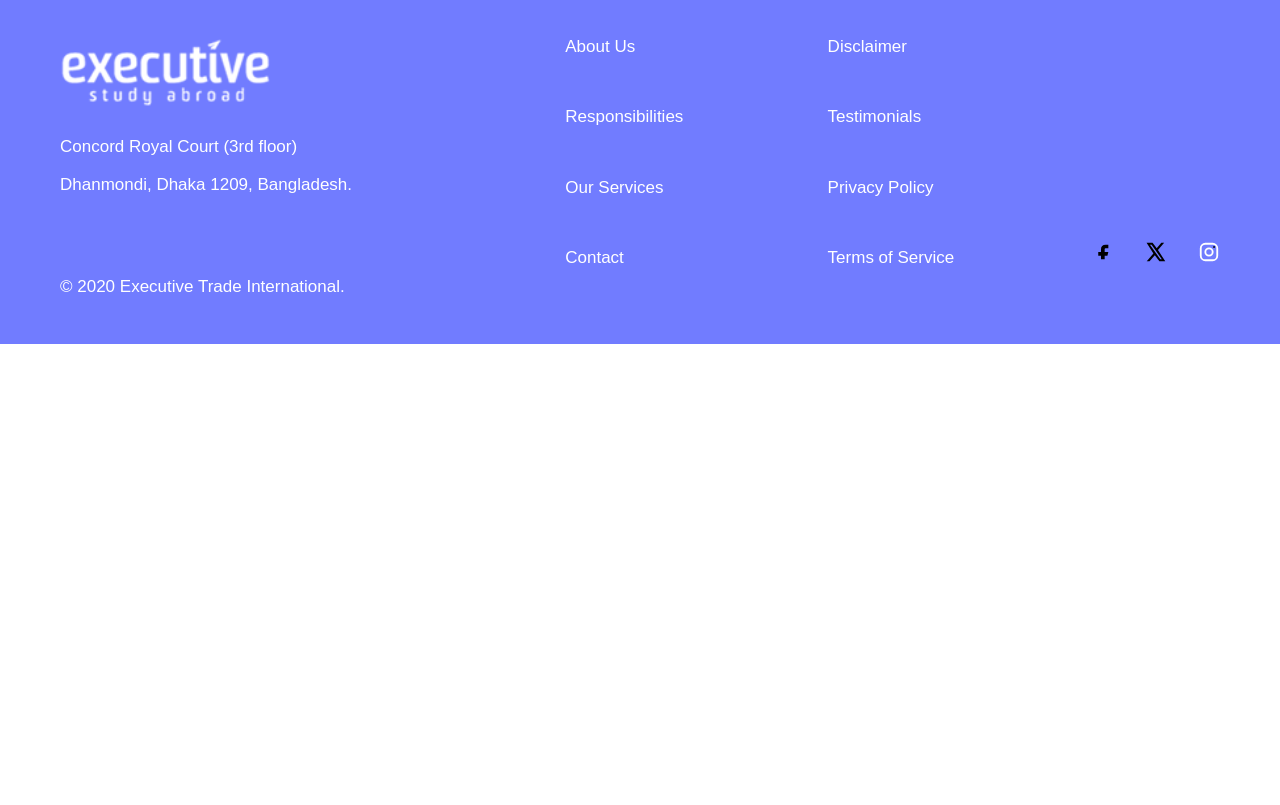
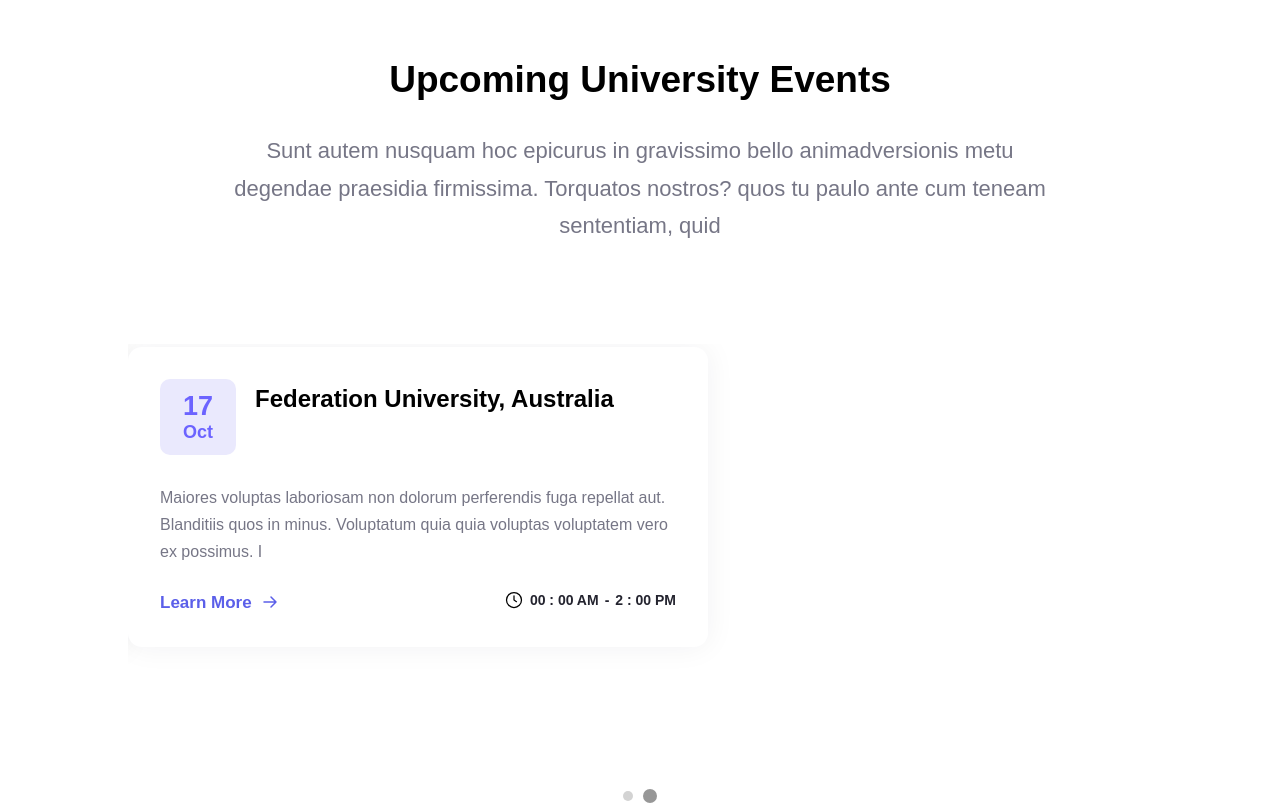
Before and after one commit to DevSodikjon/study-abroad, a Next.js app: page / in a window 1280 px wide. Shown: the part 3840-4645 px from the top of the page. Before the commit the page ends 4184 px from the top, so only its background shows below. Built offline with nearby package versions, Linux system fonts and the light colour scheme.

Commit message:
I finished events section

```diff
--- a/app/page.tsx
+++ b/app/page.tsx
@@ -4,6 +4,7 @@
 import Services from "@/components/Services/Services";
 import Universities from "@/components/Universities/Universities";
 import News from "@/components/News/News"
+import Events from "@/components/Events/Events"
 
 
 export default function Home() {
@@ -13,6 +14,7 @@
     <Universities />
     <Services/>
     <News />
+    <Events />
     </main>
   );
 }
--- /dev/null
+++ b/components/Events/Events.module.scss
@@ -0,0 +1,166 @@
+.events {
+  margin: 98px 108px;
+
+  .events_title {
+    text-align: center;
+    margin-bottom: 100px;
+    h2 {
+      font-size: 37px;
+      font-weight: bold;
+      margin-bottom: 25px;
+      text-transform: capitalize;
+    }
+
+    p {
+      margin: 0 98px;
+      font-size: 22px;
+      line-height: 1.7;
+      color: #767686;
+    }
+  }
+
+  .events_slider {
+    .viewport {
+      width: 100%;
+      overflow: hidden;
+      padding-bottom: 104px;
+    }
+
+    .track {
+      display: flex;
+      transition: transform 0.5s ease;
+    }
+
+    .slide {
+      min-width: 100%;
+
+      display: flex;
+      align-items: center;
+      justify-content: space-between;
+      gap: 75px;
+    }
+
+    .card {
+      width: 580px;
+      background: #ffffff;
+      border-radius: 14px;
+      padding: 32px;
+      box-shadow: 0px 0px 30px rgba(36, 36, 47, 0.06);
+      transition:
+        transform 0.25s ease,
+        box-shadow 0.25s ease;
+
+      .card_top {
+        display: flex;
+        gap: 19px;
+        .date {
+          width: 76px;
+          height: 76px;
+          border-radius: 10px;
+          padding: 22px 10px;
+          background: #eae9fd;
+          color: #6c63ff;
+          line-height: 1.2;
+          display: flex;
+          align-items: center;
+          justify-content: center;
+          flex-direction: column;
+          .day {
+            font-size: 27px;
+            font-weight: bold;
+          }
+          .month {
+            font-size: 18px;
+            font-weight: 600;
+          }
+        }
+
+        h3 {
+          font-size: 24px;
+          font-weight: bold;
+          line-height: 1.7;
+        }
+      }
+
+      .card_middle {
+        margin-top: 29px;
+        p {
+          font-size: 16px;
+          line-height: 1.7;
+          color: #767686;
+          margin-bottom: 24px;
+        }
+      }
+
+      .card_bottom {
+        display: flex;
+        justify-content: space-between;
+        .card__link {
+          display: inline-flex;
+          align-items: center;
+          gap: 8px;
+          font-size: 15px;
+          font-weight: 600;
+          color: #5b5fe9;
+          text-decoration: none;
+        }
+        .card__link {
+          font-size: 17px;
+          transition: transform 0.25s ease;
+        }
+        .card__link:hover {
+          transform: translateX(4px);
+        }
+
+        .time {
+          display: flex;
+          gap: 6px;
+
+          p {
+            font-size: 14px;
+            font-weight: 600;
+            color: #24242f;
+          }
+        }
+      }
+    }
+
+    .event-card:hover {
+      transform: translateY(-4px);
+      box-shadow: 0 18px 36px rgba(36, 36, 47, 0.1);
+    }
+
+    .dots {
+      display: flex;
+      align-items: center;
+      justify-content: center;
+      gap: 10px;
+
+      margin: 35px 0px 57px;
+    }
+
+    .dot {
+      width: 10px;
+      height: 10px;
+      padding: 0;
+
+      border: none;
+      border-radius: 50%;
+
+      background: #d3d3d3;
+
+      cursor: pointer;
+
+      transition:
+        width 0.2s ease,
+        height 0.2s ease,
+        background-color 0.2s ease;
+
+      &.active {
+        width: 14px;
+        height: 14px;
+        background: #979797;
+      }
+    }
+  }
+}
--- /dev/null
+++ b/components/Events/Events.tsx
@@ -0,0 +1,180 @@
+"use client";
+
+import { useEffect, useState } from "react";
+import styles from "@/components/Events/Events.module.scss";
+import Link from "next/link";
+
+const eventsData = [
+  {
+    title: "Macquarie University, Sydney, Australia",
+    subtitle:
+      "Maiores voluptas laboriosam non dolorum perferendis fuga repellat aut. Blanditiis quos in minus. Voluptatum quia quia voluptas voluptatem vero ex possimus. I",
+    start_time: "00 : 00 AM",
+    finish_time: "2 : 00 PM",
+    date: {
+      day: "21",
+      month: "Dec",
+    },
+  },
+  {
+    title: "Federation University, Australia",
+    subtitle:
+      "Maiores voluptas laboriosam non dolorum perferendis fuga repellat aut. Blanditiis quos in minus. Voluptatum quia quia voluptas voluptatem vero ex possimus. I",
+    start_time: "00 : 00 AM",
+    finish_time: "2 : 00 PM",
+    date: {
+      day: "17",
+      month: "Oct",
+    },
+  },
+  {
+    title: "Federation University, Australia",
+    subtitle:
+      "Maiores voluptas laboriosam non dolorum perferendis fuga repellat aut. Blanditiis quos in minus. Voluptatum quia quia voluptas voluptatem vero ex possimus. I",
+    start_time: "00 : 00 AM",
+    finish_time: "2 : 00 PM",
+    date: {
+      day: "17",
+      month: "Oct",
+    },
+  },
+];
+
+const ITEMS_PER_SLIDE = 2;
+
+export default function Events() {
+  const [currentSlide, setCurrentSlide] = useState(0);
+
+  const totalSlides = Math.ceil(eventsData.length / ITEMS_PER_SLIDE);
+
+  const goToSlide = (index: number) => {
+    setCurrentSlide(index);
+  };
+
+  useEffect(() => {
+    const interval = setInterval(() => {
+      setCurrentSlide((current) =>
+        current === totalSlides - 1 ? 0 : current + 1,
+      );
+    }, 4000);
+
+    return () => clearInterval(interval);
+  }, [totalSlides]);
+
+  return (
+    <section className={styles.events}>
+      <div className="container">
+        <div className={styles.events_title}>
+          <h2>upcoming university events </h2>
+          <p>
+            Sunt autem nusquam hoc epicurus in gravissimo bello animadversionis
+            metu degendae praesidia firmissima. Torquatos nostros? quos tu paulo
+            ante cum teneam sententiam, quid
+          </p>
+        </div>
+
+        <div className={styles.events_slider}>
+          <div className={styles.viewport}>
+            <div
+              className={styles.track}
+              style={{
+                transform: `translateX(-${currentSlide * 100}%)`,
+              }}
+            >
+              {Array.from({ length: totalSlides }).map((_, slideIndex) => (
+                <div className={styles.slide} key={slideIndex}>
+                  {eventsData
+                    .slice(
+                      slideIndex * ITEMS_PER_SLIDE,
+                      slideIndex * ITEMS_PER_SLIDE + ITEMS_PER_SLIDE,
+                    )
+                    .map((events) => (
+                      <div className={styles.card}>
+                        <div className={styles.card_top}>
+                          <div className={styles.date}>
+                            <p className={styles.day}>{events.date?.day}</p>
+                            <p className={styles.month}>{events.date?.month}</p>
+                          </div>
+                          <h3>{events.title}</h3>
+                        </div>
+
+                        <div className={styles.card_middle}>
+                          <p>{events.subtitle}</p>
+                        </div>
+
+                        <div className={styles.card_bottom}>
+                          <Link
+                            className={styles.card__link}
+                            href="/universities"
+                          >
+                            Learn More
+                            <svg
+                              width="20"
+                              height="20"
+                              viewBox="0 0 20 20"
+                              fill="none"
+                              aria-hidden="true"
+                            >
+                              <path
+                                d="M4 10H16M16 10L11 5M16 10L11 15"
+                                stroke="currentColor"
+                                strokeWidth="1.5"
+                                strokeLinecap="round"
+                                strokeLinejoin="round"
+                              />
+                            </svg>
+                          </Link>
+                          <div className={styles.time}>
+                            <svg
+                              width="20"
+                              height="20"
+                              viewBox="0 0 24 24"
+                              fill="none"
+                              aria-hidden="true"
+                            >
+                              <circle
+                                cx="12"
+                                cy="12"
+                                r="9"
+                                stroke="currentColor"
+                                strokeWidth="1.5"
+                              />
+
+                              <path
+                                d="M12 7V12L15 14"
+                                stroke="currentColor"
+                                strokeWidth="1.5"
+                                strokeLinecap="round"
+                                strokeLinejoin="round"
+                              />
+                            </svg>
+                            <p>{events.start_time}</p>
+                            <p>-</p>
+                            <p>{events.finish_time}</p>
+                          </div>
+                        </div>
+                      </div>
+                    ))}
+                </div>
+              ))}
+            </div>
+          </div>
+
+          <div className={styles.dots}>
+            {Array.from({ length: totalSlides }).map((_, index) => (
+              <button
+                key={index}
+                className={`${styles.dot} ${
+                  currentSlide === index ? styles.active : ""
+                }`}
+                onClick={() => goToSlide(index)}
+                aria-label={`Go to slide ${index + 1}`}
+                aria-current={currentSlide === index}
+              />
+            ))}
+          </div>
+        </div>
+      </div>
+    </section>
+  );
+}
--- a/components/News/News.jsx
+++ b/components/News/News.jsx
@@ -34,7 +34,7 @@
         </div>
         <div className={styles.newsCard}>
           {newsData.map((news) => (
-            <div className={styles.card}>
+            <div className={styles.card} key={news.title}>
               <div className={styles.cardImg}>
                 <Image
                   src={news.image}
```
Also changed, not shown: components/Universities/Universities.tsx (+0 -16 lines).
